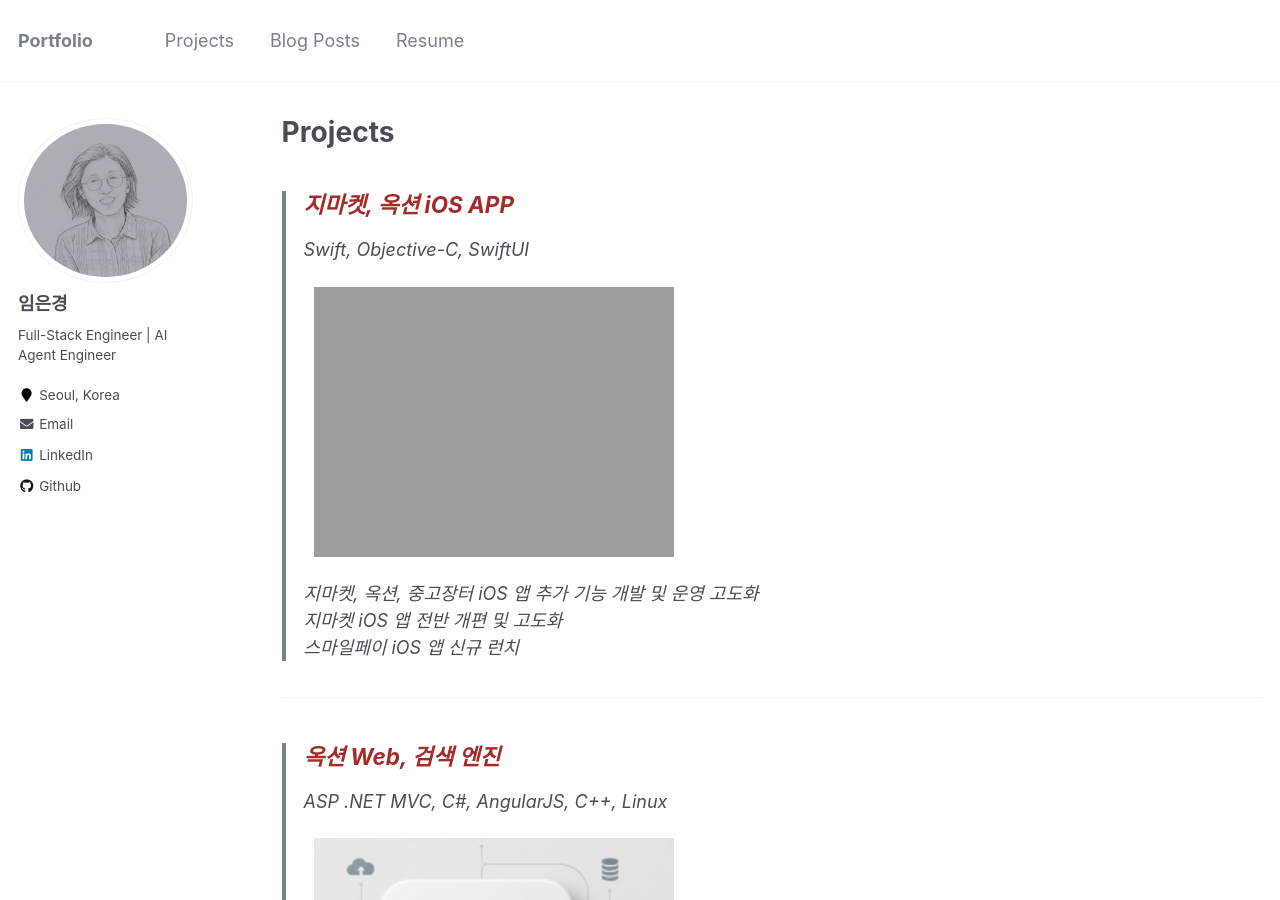
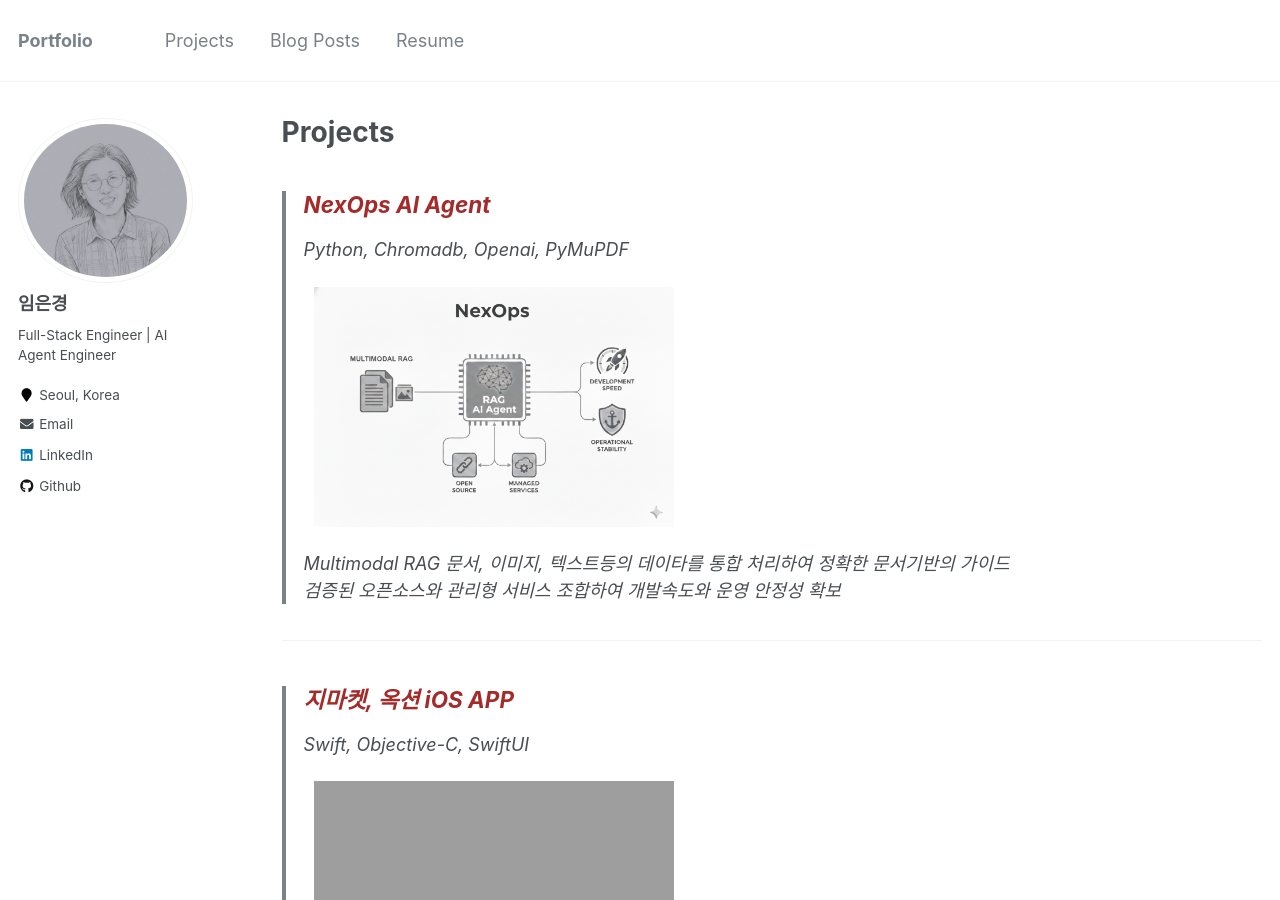
Before and after one commit to EunK/EunK.github.io, a Jekyll site: the page built from _pages/projects.md, in a window 1280 px wide and 900 px high. Built offline with Jekyll 4.4.1, drawn with Linux system fonts in a browser that asks for light colours.

Commit message:
change project

```diff
--- a/_pages/projects.md
+++ b/_pages/projects.md
@@ -5,6 +5,17 @@
 author_profile: true
 ---
 
+<!-- 카드 1 -->
+> ## **<span style="color: brown;">NexOps AI Agent</span>**
+> *Python, Chromadb, Openai, PyMuPDF*
+>
+> <a href="https://github.com/ksjang99-lgtm/langchain-rag/" style="text-decoration:none; color:inherit;"><img src="https://eunk.github.io/images/NexOps.png" alt="iOS APP 이미지" style="width:100%; max-width:360px; height:auto; margin: 0 10px;"></a>
+>
+> Multimodal RAG
+> 문서, 이미지, 텍스트등의 데이타를 통합 처리하여 정확한 문서기반의 가이드
+> 검증된 오픈소스와 관리형 서비스 조합하여 개발속도와 운영 안정성 확보
+
+---
 
 <!-- 카드 1 -->
 > ## **<span style="color: brown;">지마켓, 옥션 iOS APP</span>**
```
Also changed, not shown: images/NexOps.png (added).
